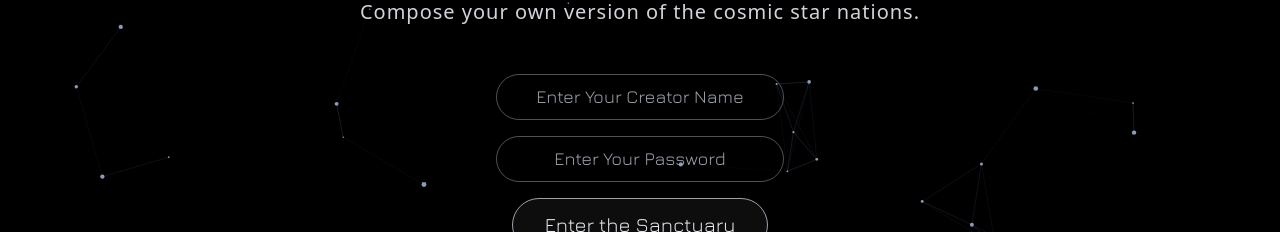
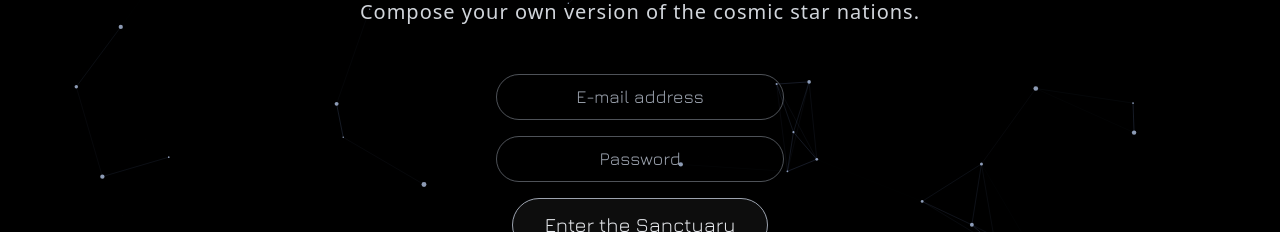
Before and after one commit to 4lph4Omeg4/cosmic-community-creator, a React (Vite) app: page / in a window 1280 px wide. Shown: the part 159-391 px from the top of the page. Built offline with nearby package versions, Linux system fonts and the light colour scheme; no server answers.

Commit message:
layout improved

```diff
--- a/components/LandingPage.tsx
+++ b/components/LandingPage.tsx
@@ -201,7 +201,7 @@ const LandingPage: React.FC<LandingPageProps> = ({ onLogin }) => {
                         type="text"
                         value={creatorName}
                         onChange={(e) => setCreatorName(e.target.value)}
-                        placeholder="Enter Your Creator Name"
+                        placeholder="E-mail address"
                         className="font-display text-lg text-center w-72 bg-transparent border border-gray-400/50 rounded-full px-4 py-2 text-white placeholder-gray-400 focus:outline-none focus:ring-2 focus:ring-cyan-400/50 transition-all"
                         required
                         disabled={isProcessing}
@@ -210,7 +210,7 @@ const LandingPage: React.FC<LandingPageProps> = ({ onLogin }) => {
                         type="password"
                         value={password}
                         onChange={(e) => setPassword(e.target.value)}
-                        placeholder="Enter Your Password"
+                        placeholder="Password"
                         className="font-display text-lg text-center w-72 bg-transparent border border-gray-400/50 rounded-full px-4 py-2 text-white placeholder-gray-400 focus:outline-none focus:ring-2 focus:ring-cyan-400/50 transition-all"
                         required
                         disabled={isProcessing}
```
